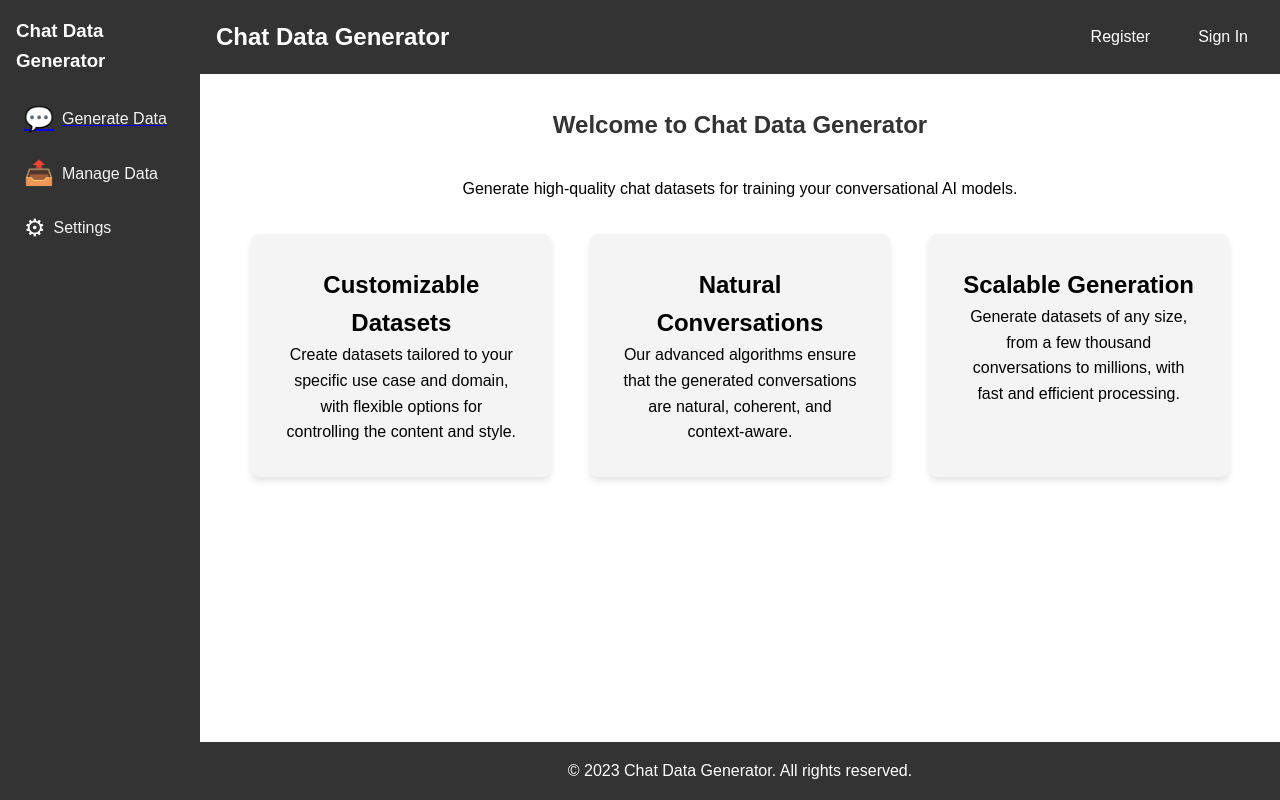
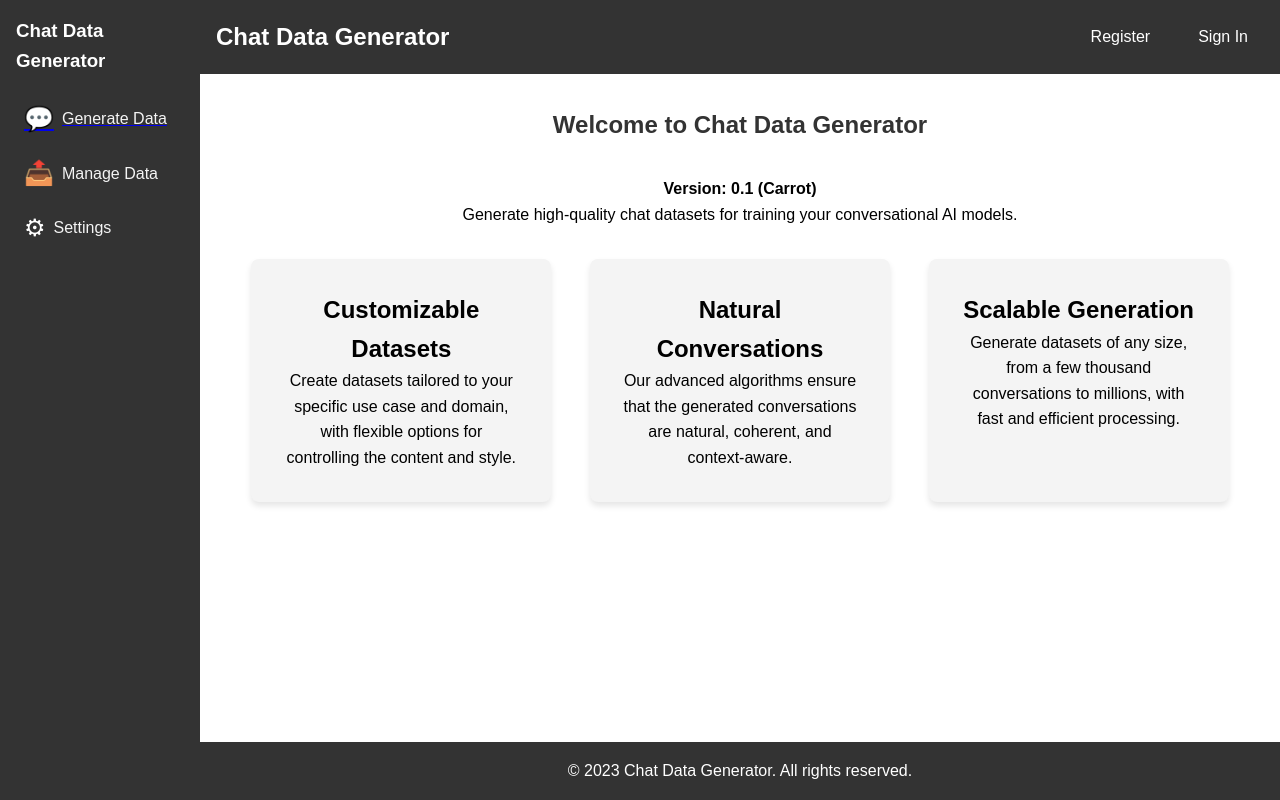
Before and after one commit to RobinkumarJ246/chat-data-gen, a React (Create React App) app: page / in a window 1280 px wide. Built offline with nearby package versions, Linux system fonts and the light colour scheme.

Commit message:
Version 0.1 - Changes in HomePage

```diff
--- a/src/pages/Home.js
+++ b/src/pages/Home.js
@@ -41,6 +41,7 @@ const Home = () => {
         <main>
           <section className="hero">
             <h1>Welcome to Chat Data Generator</h1>
+            <h4>Version: 0.1 (Carrot)</h4>
             <p>
               Generate high-quality chat datasets for training your conversational AI models.
             </p>
```
